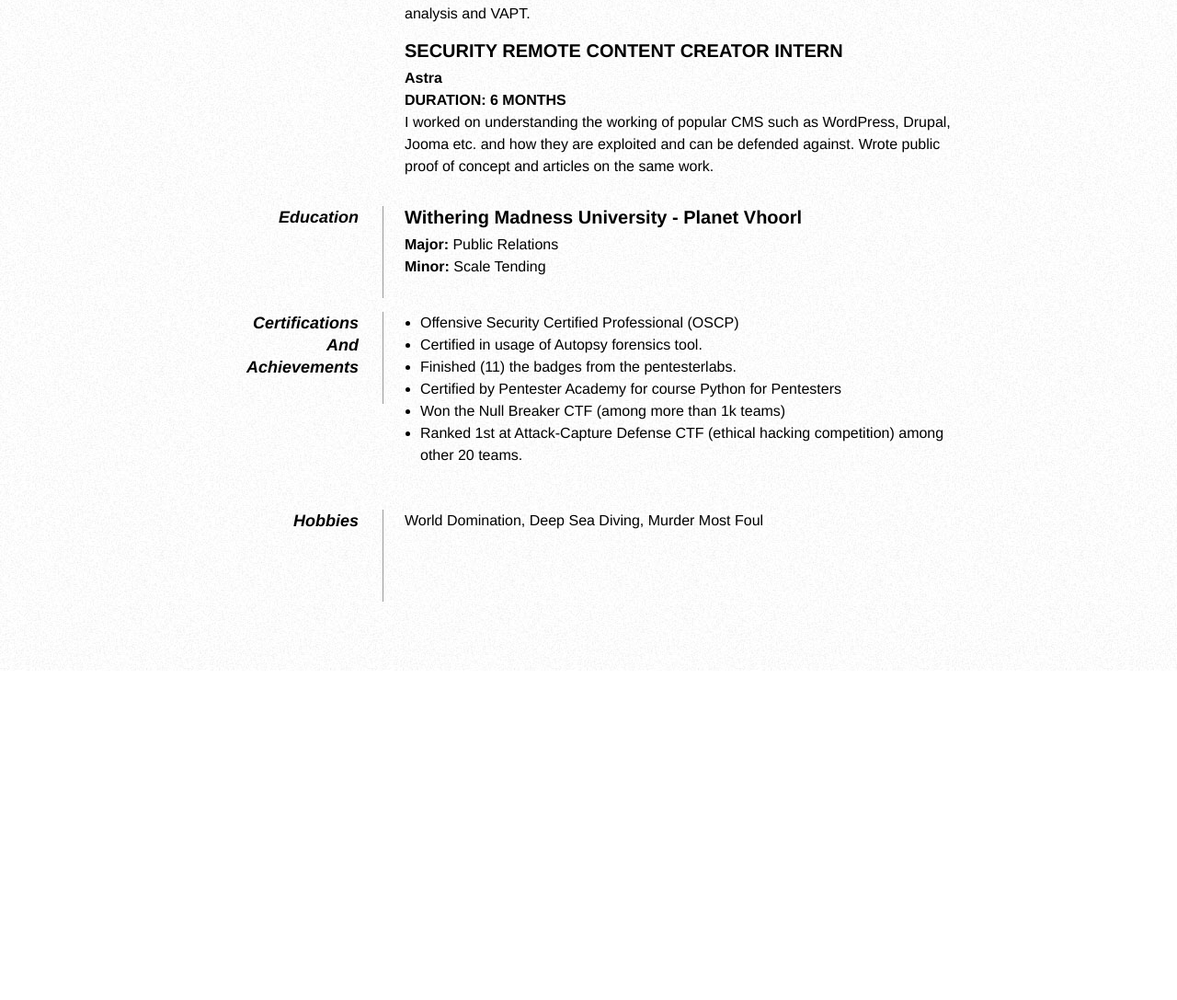
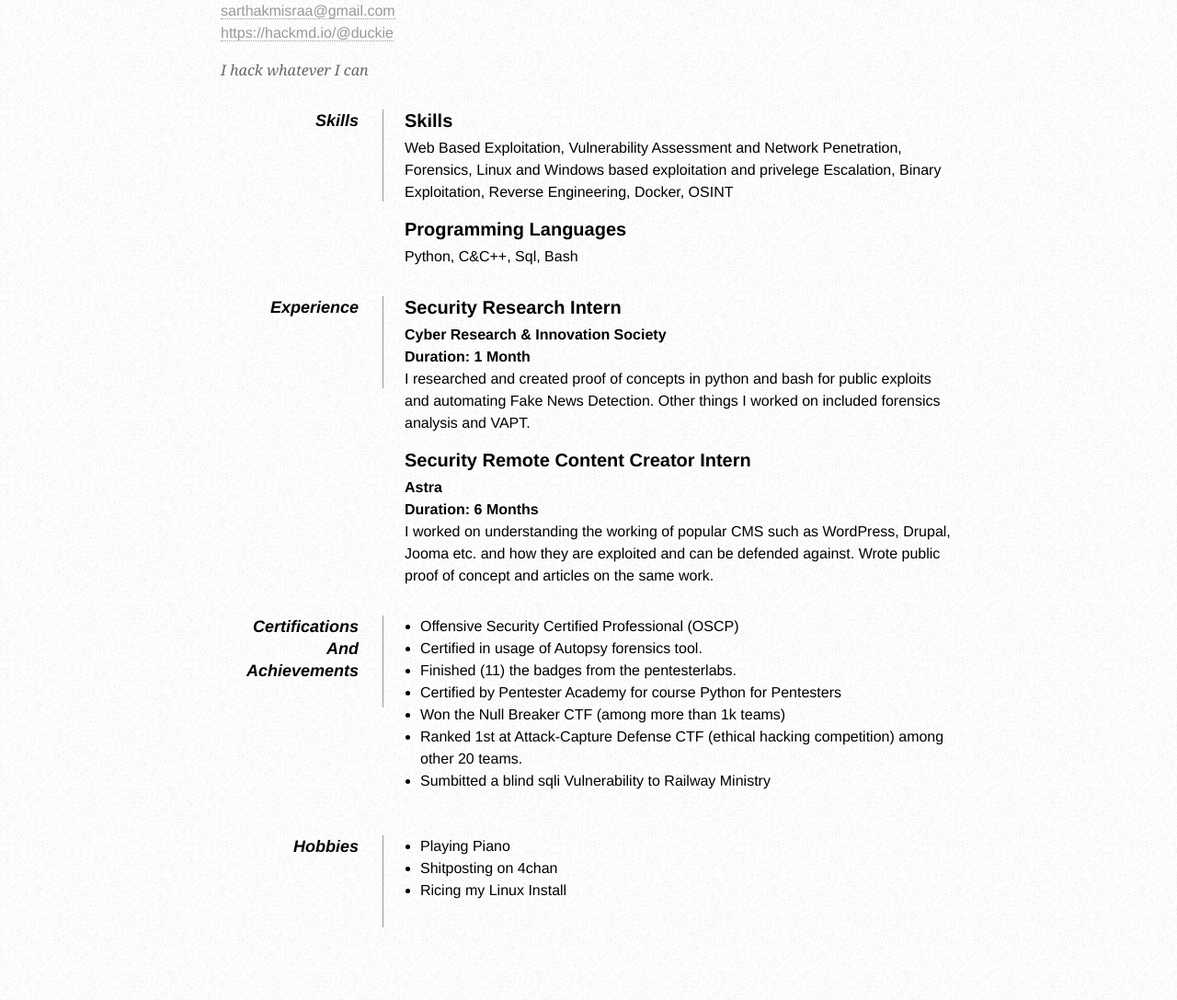
Before and after one commit to bpit-resume-site/Resume, a plain HTML site: page index.html in a window 1280 px wide. Shown: the part 638-1725 px from the top of the page at 92% size. Before the commit the page ends 1367 px from the top, so only its background shows below. Drawn offline with Linux system fonts and the light colour scheme.

Commit message:
added new image and fixed older issues

```diff
--- a/index.html
+++ b/index.html
@@ -32,7 +32,7 @@
 
     <div id="page-wrap">
         <!-- Probably Change this pic-->
-        <img src="images/octopus.png" alt="Photo of Cthulu" id="pic" />
+        <img src="images/cool_detective.png" alt="cool_detective" id="pic" />
 
         <div id="contact-info" class="vcard">
 
@@ -41,17 +41,15 @@
             <h1 class="fn">Sarthak Misraa</h1>
 
             <p>
-                Cell: <span class="tel">8285021800</span><br />
-                Email: <a class="email" href="mailto:sarthakmisraa@gmail.com">sarthakmisraa@gmail.com</a>
+                <span class="tel">8285021800</span><br />
+                <a class="email" href="mailto:sarthakmisraa@gmail.com">sarthakmisraa@gmail.com</a><br/>
+                <a class="site" href=https://hackmd.io/@duckie>https://hackmd.io/@duckie</a>
             </p>
         </div>
 
         <div id="objective">
             <p>
-                I am an outgoing and energetic (ask anybody) young professional, seeking a
-                career that fits my professional skills, personality, and murderous tendencies.
-                My squid-like head is a masterful problem solver and inspires fear in who gaze upon it.
-                I can bring world domination to your organization.
+               I hack whatever I can
             </p>
         </div>
 
@@ -76,29 +74,20 @@
 
             <dt>Experience</dt>
             <dd>
-                <h2>SECURITY RESEARCHER INTERN</h2>
-                    <h4>CYBER RESEARCH & INNOVATION SOCIETY <br>DURATION: 1 MONTH</h4>
+                <h2>Security Research Intern</h2>
+                    <h4>Cyber Research & Innovation Society <br>Duration: 1 Month</h4>
                 <p>I researched and created proof of concepts in python and bash for
                     public exploits and automating Fake News Detection. Other things I
                     worked on included forensics analysis and VAPT.
                 </p>
 
-                <h2>SECURITY REMOTE CONTENT CREATOR INTERN</h2>
-                    <h4>Astra<br>DURATION: 6 MONTHS</h4>
+                <h2>Security Remote Content Creator Intern</h2>
+                    <h4>Astra<br>Duration: 6 Months</h4>
                 <p>I worked on understanding the working of popular CMS such as
                     WordPress, Drupal, Jooma etc. and how they are exploited and can
                     be defended against. Wrote public proof of concept and articles on
                     the same work.
                 </p>
-            </dd>
-
-            <dd class="clear"></dd>
-
-            <dt>Education</dt>
-            <dd>
-                <h2>Withering Madness University - Planet Vhoorl</h2>
-                <p><strong>Major:</strong> Public Relations<br />
-                   <strong>Minor:</strong> Scale Tending</p>
             </dd>
 
 
@@ -113,13 +102,31 @@
                         <li>Certified by Pentester Academy for course Python for Pentesters</li>
                         <li>Won the Null Breaker CTF (among more than 1k teams)</li>
                         <li>Ranked 1st at Attack-Capture Defense CTF (ethical hacking competition) among other 20 teams.</li>
+                        <li>Sumbitted a blind sqli Vulnerability to Railway Ministry</li>
                 </ul>
             </dd>
+            <!--
+            <dd class="clear"></dd>
 
+            <dt>Education</dt>
+            <dd>
+                <h2>NULL</h2>
+                <p><strong>Btech: </strong>Information Technology<br />
+                <h2>Bal Bharati Public School</h2>
+                <p><strong>Schooling: </strong>Information Technology<br />
+            </dd>
+
+            -->
             <dd class="clear"></dd>
 
             <dt>Hobbies</dt>
-            <dd>World Domination, Deep Sea Diving, Murder Most Foul</dd>
+            <dd>
+                <ul>
+                    <li>Playing Piano</li>
+                    <li>Shitposting on 4chan</li>
+                    <li>Ricing my Linux Install</li>
+                </ul>
+            </dd>
 
 
             <dd class="clear"></dd>
```
Also changed, not shown: images/cool_detective.png (added), images/octopus.png (added).
